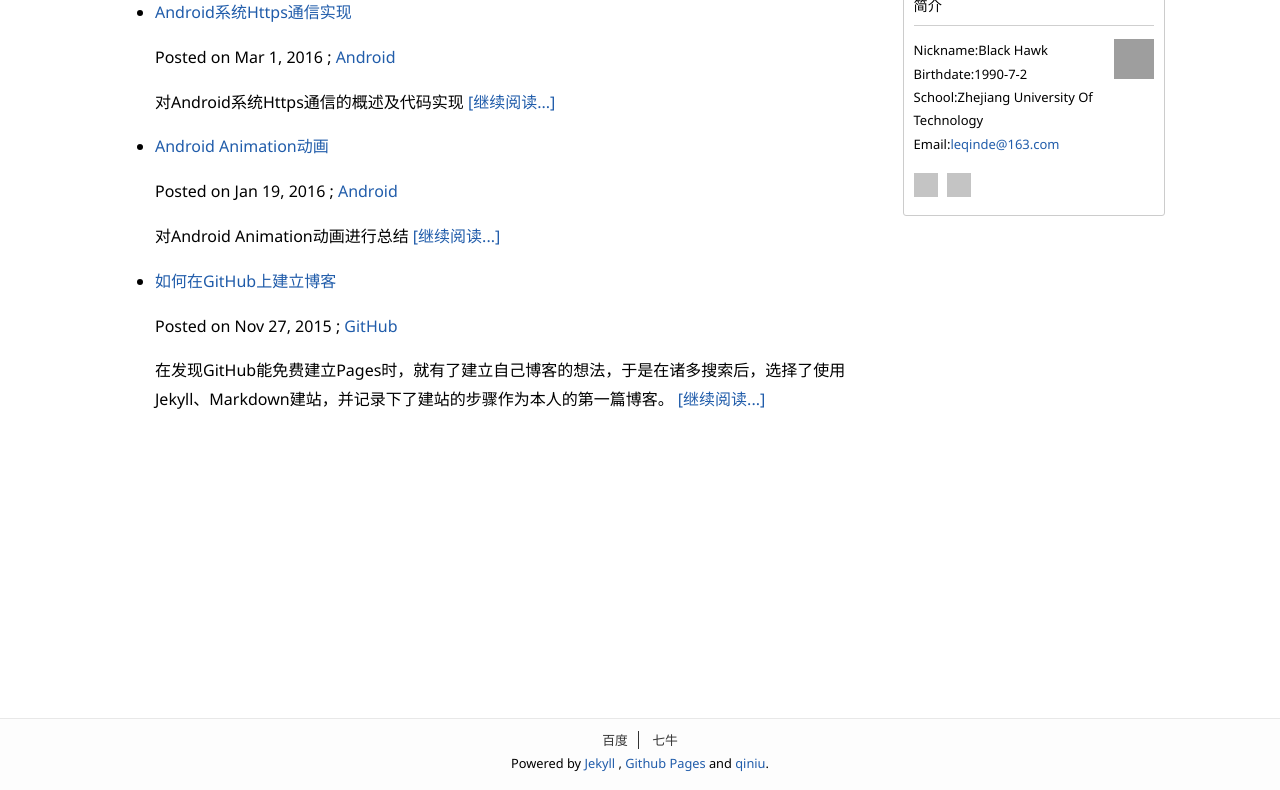
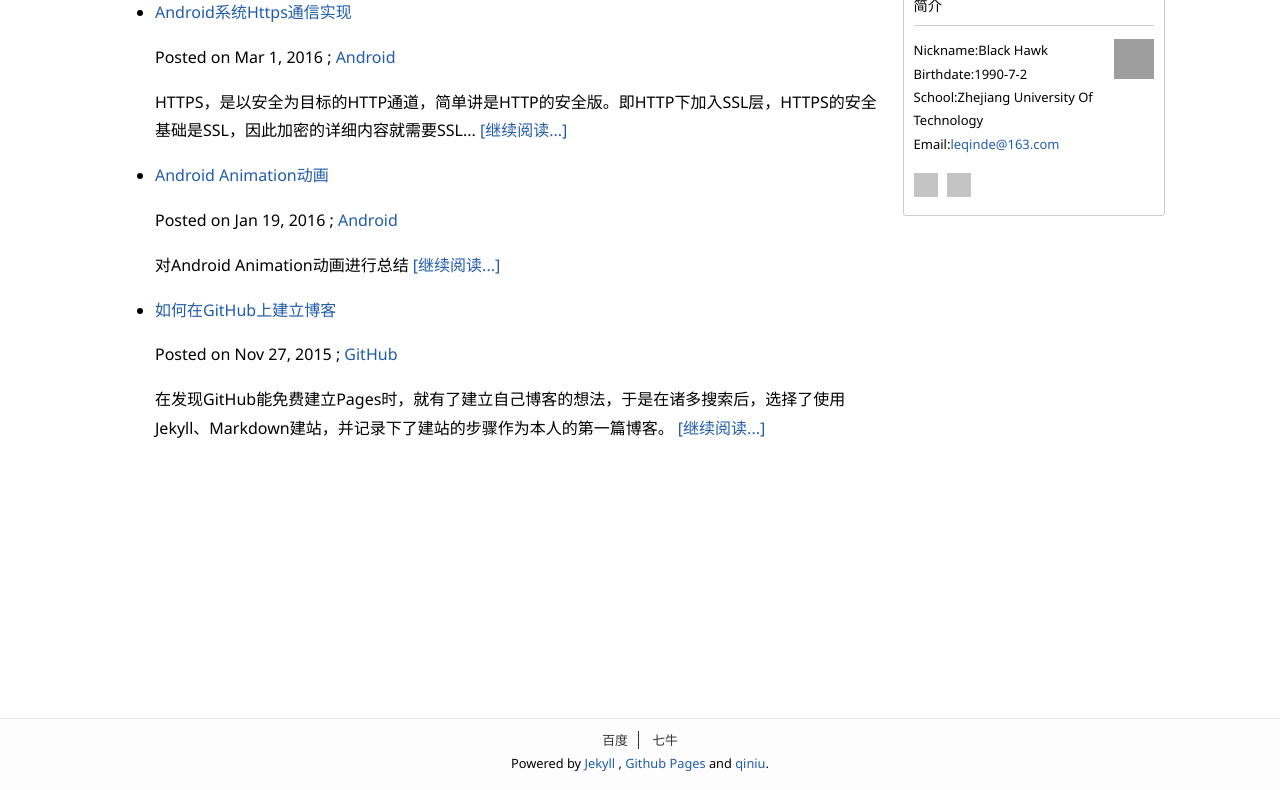
Before and after one commit to BlackYHawk/blackyhawk.github.com, a Jekyll site: the page built from index.html, in a window 1280 px wide, cut to the strip 110-900 px from the top of the page. Built offline with Jekyll 4.4.1, drawn with Linux system fonts in a browser that asks for light colours; the list of posts is cut into pages by our own code; grey boxes are pictures that could not be loaded.

Commit message:
修改概述
修改概述

```diff
--- a/_posts/2016-3-1-Android系统Https通信实现.md
+++ b/_posts/2016-3-1-Android系统Https通信实现.md
@@ -1,7 +1,7 @@
 ---
 date: 2016-3-1  UTC
 title: Android系统Https通信实现
-description: 对Android系统Https通信的概述及代码实现
+description: HTTPS，是以安全为目标的HTTP通道，简单讲是HTTP的安全版。即HTTP下加入SSL层，HTTPS的安全基础是SSL，因此加密的详细内容就需要SSL...
 permalink: /posts/learn/
 key: 10004
 labels: [Android]
```
